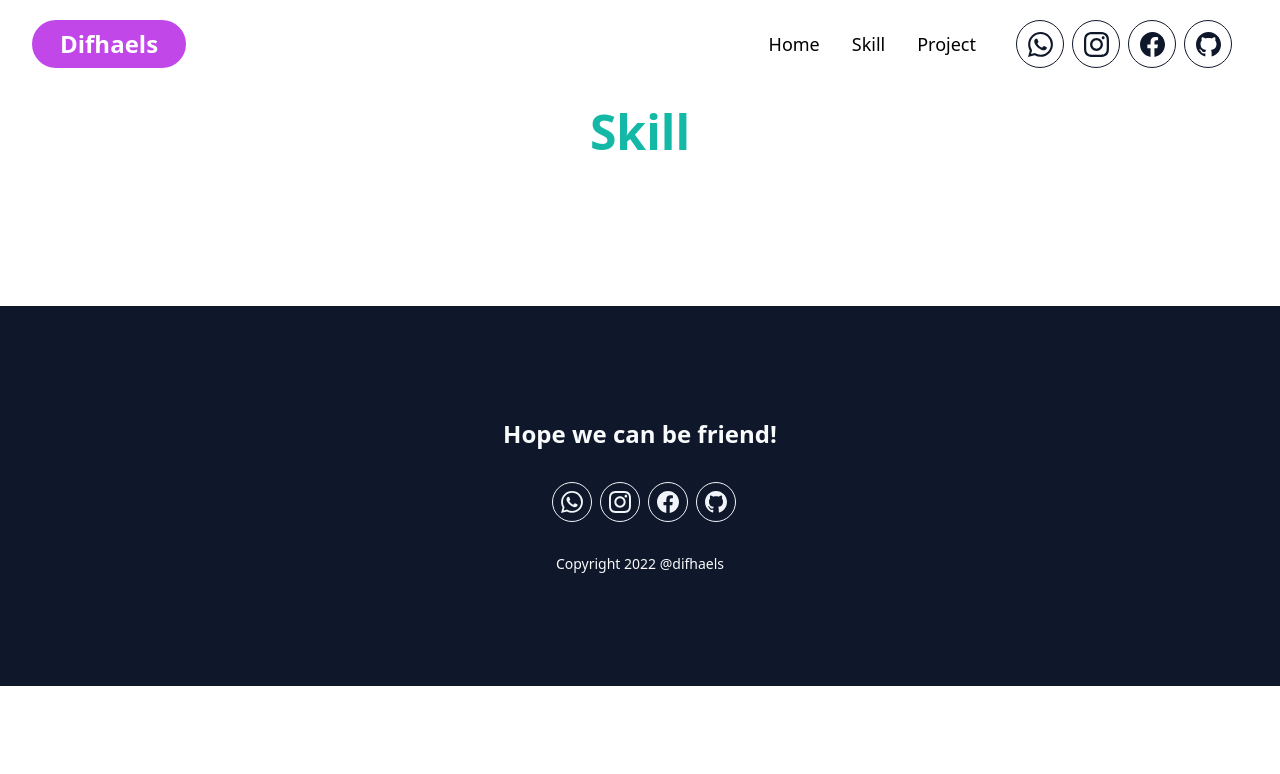
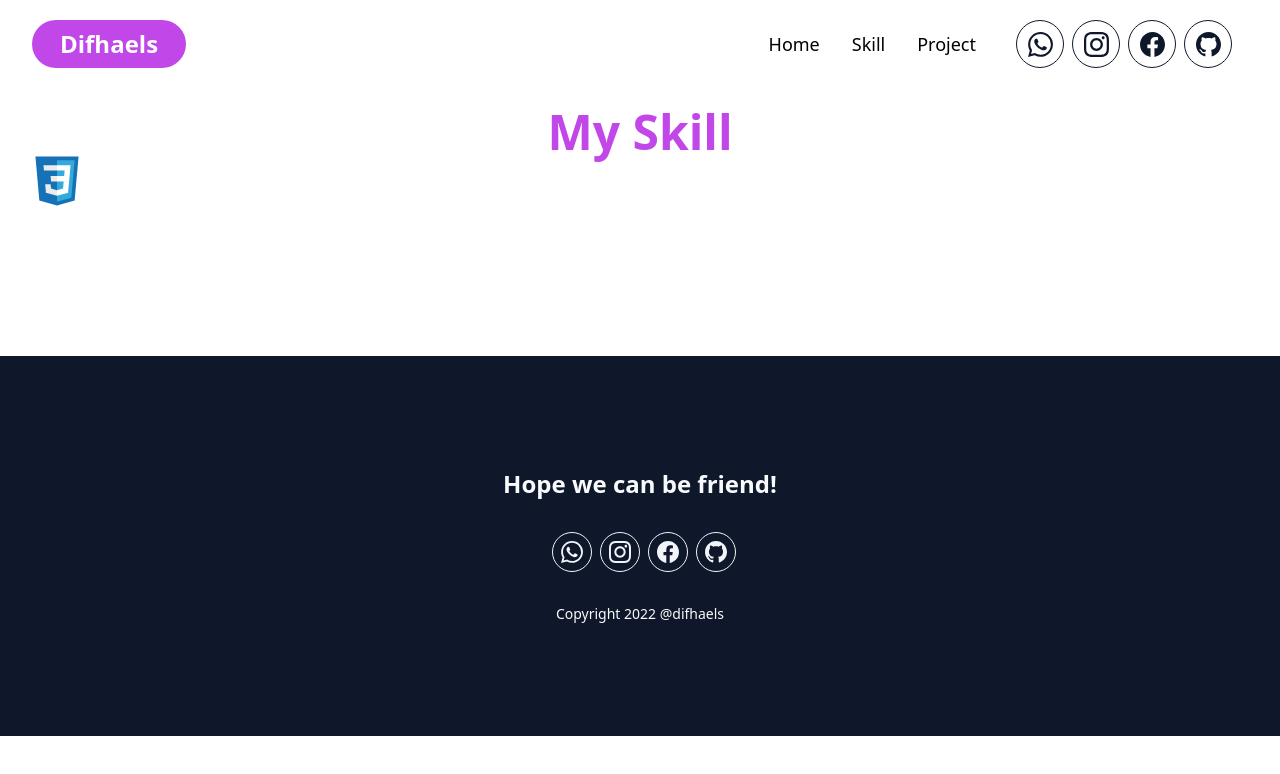
Before and after one commit to difhaels/portfolio-cra, a React (Create React App) app: page /Skill in a window 1280 px wide. Shown: the top 774 px of the page. Built offline with nearby package versions, Linux system fonts and the light colour scheme.

Commit message:
add logo and import logo

```diff
--- a/src/components/Skill.js
+++ b/src/components/Skill.js
@@ -1,3 +1,18 @@
+import html from "./img/logo/html.svg";
+import css from "./img/logo/css.svg";
+import javascript from "./img/logo/javascript.svg";
+import bootstrap from "./img/logo/bootstrap.svg";
+import tailwindcss from "./img/logo/tailwindcss.svg";
+import react from "./img/logo/react.svg";
+import github from "./img/logo/github.svg";
+import git from "./img/logo/git.svg";
+import vscode from "./img/logo/vscode.svg";
+
 export default function Skill() {
-  return <h1 className="text-5xl mt-10 text-teal-500 font-bold text-center">Skill</h1>;
+  return (
+    <div className="container">
+      <h1 className="text-5xl mt-10 text-primary font-bold text-center">My Skill</h1>
+      <img src={css} width="50" />
+    </div>
+  );
 }
```
Also changed, not shown: src/components/img/logo/vscode.svg (added).
